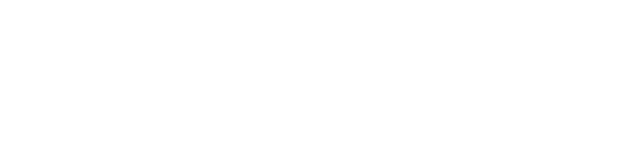
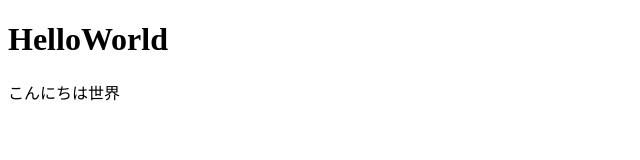
Before and after one commit to shigeyama/WebSite20170517, a plain HTML site: page index.html in a window 1280 px wide. Shown: the whole page, without its empty margins (0-640 px from the left). Drawn offline with Linux system fonts and the light colour scheme.

Commit message:
Update index.html

```diff
--- a/index.html
+++ b/index.html
@@ -2,8 +2,10 @@
 <html lang="ja">
 <head>
 <meta charset="utf-8">
-<title></title>
+<title>重山の『ページ</title>
 </head>
 <body>
+  <h1>HelloWorld</h1>
+  <p>こんにちは世界</p>
 </body>
 </html>
```
